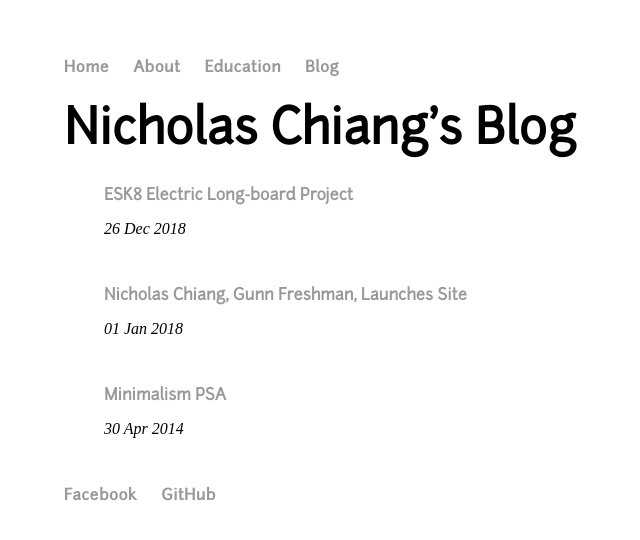
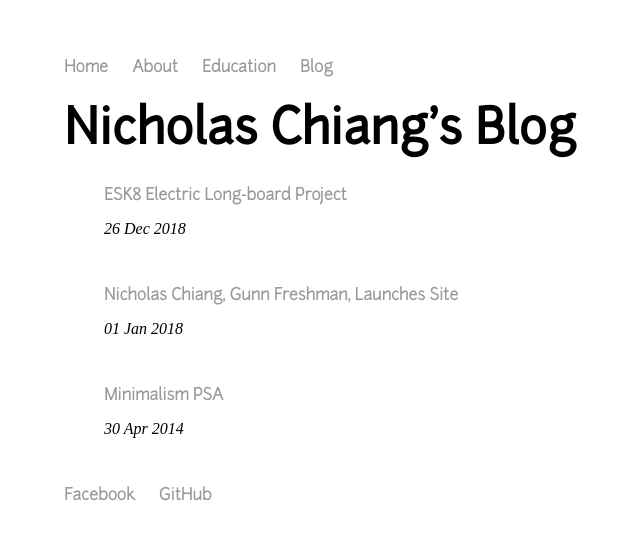
Before and after one commit to nicholaschiang/nicholaschiang.github.io, a Jekyll site: the page built from blog/index.html, in a window 1280 px wide. Shown: the top 540 px of the page, without its empty margins (128-768 px from the left). Built offline with Jekyll 4.4.1, drawn with Linux system fonts in a browser that asks for light colours.

Commit message:
Finish changing fonts

```diff
--- a/css/main.css
+++ b/css/main.css
@@ -26,6 +26,7 @@ nav ul li, footer ul li {
     margin-right: 20px;
 }
 a {
+    font-family: "Junction-Light";
     text-decoration: none;
     color: #999;
 }
@@ -50,15 +51,18 @@ p {
     color: #333;
 }
 footer {
+    font-family: "Junction-Bold";
     border-top: 1px solid #d5d5d5;
     font-size: .8em;
 }
 
 ul.posts {
+    font-family: "Junction-Light";
     margin: 20px auto 40px;
     font-size: 1.5em;
 }
 
 ul.posts li {
+    font-family: "Junction-Light";
     list-style: none;
 }
```
